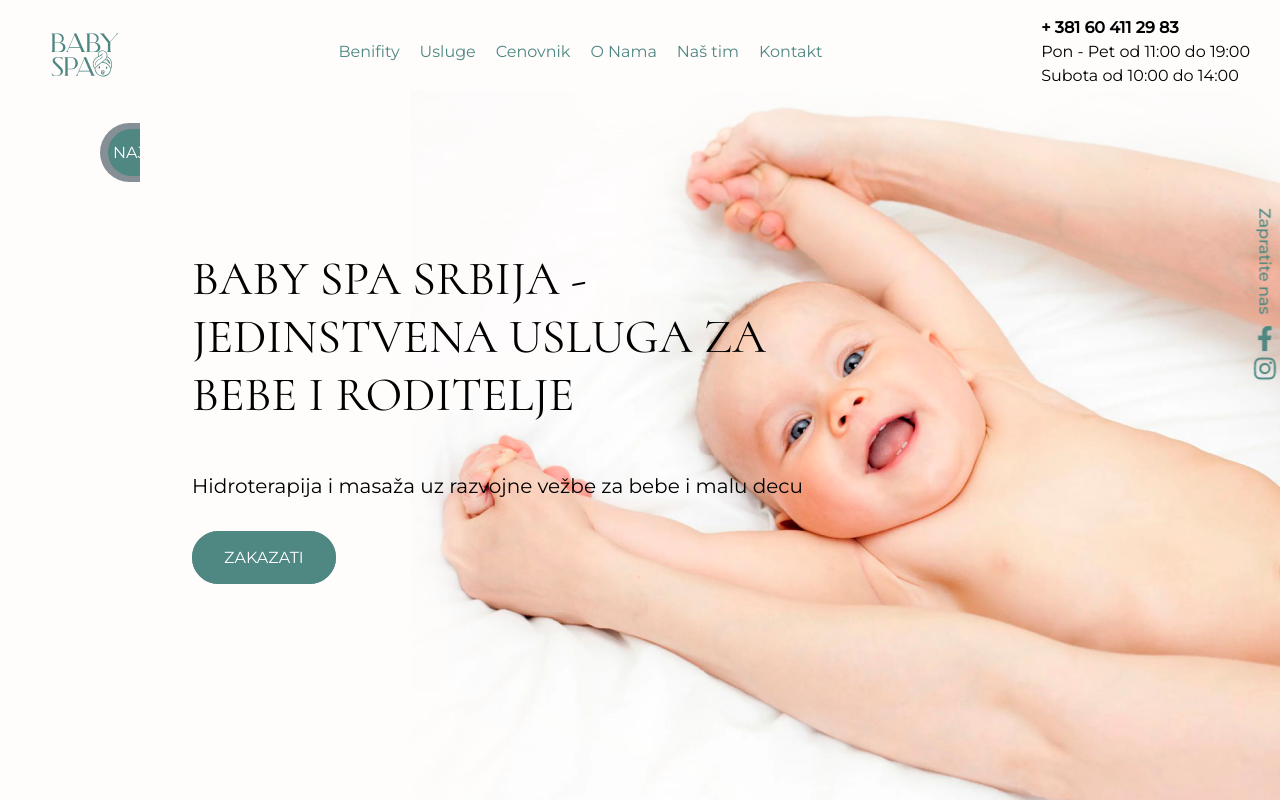
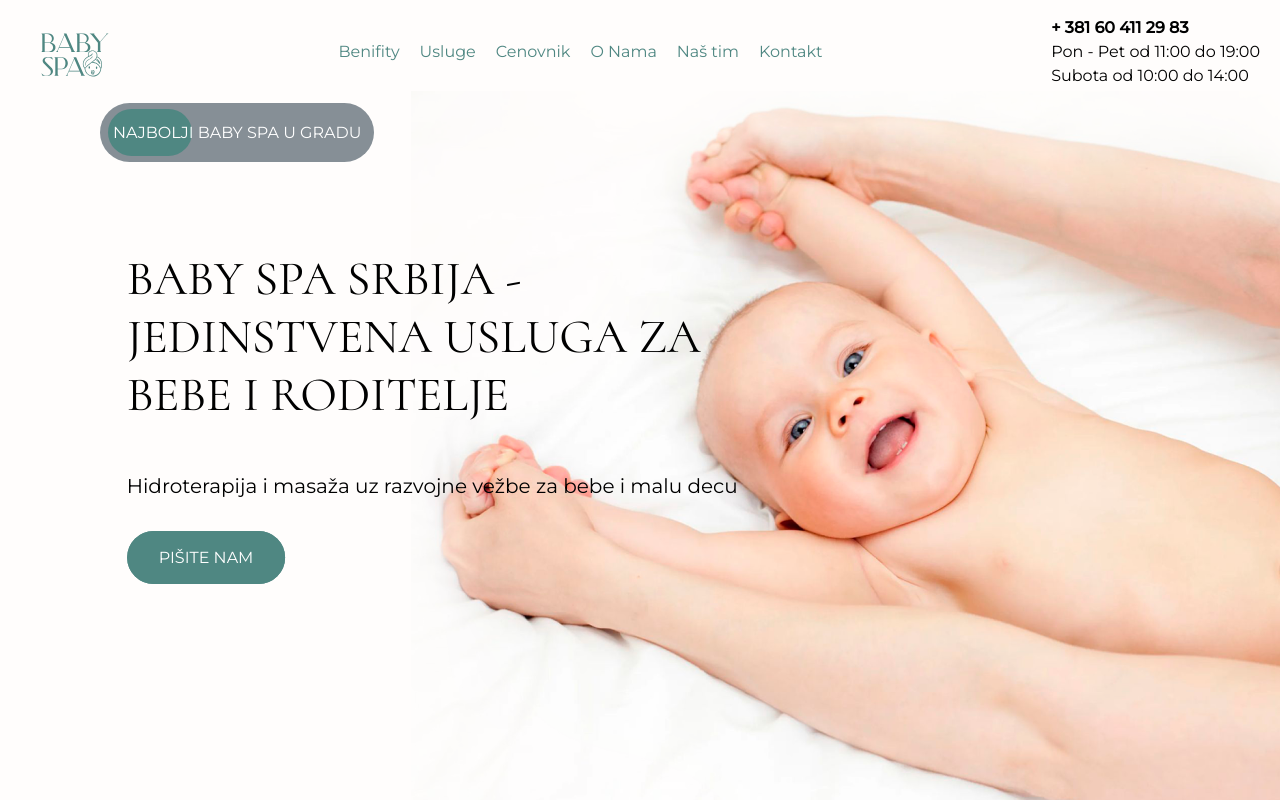
Before and after one commit to jimmyatv/myBabySpa, a React (Create React App) app: page / in a window 1280 px wide. Shown: the top 800 px of the page. Built offline with nearby package versions, Linux system fonts and the light colour scheme.

Commit message:
Header | FIXED

```diff
--- a/src/components/Header/Header.css
+++ b/src/components/Header/Header.css
@@ -1,5 +1,5 @@
 .header {
-    padding: 0 3rem;
+    padding: 0 2rem;
     position: relative;
     z-index: 5;
 }
@@ -189,8 +189,4 @@
     .working-hours {
         display: none;
     }
-
-    .header {
-        padding: 1.5rem;
-    }
 }
--- a/src/components/Hero/Hero.css
+++ b/src/components/Hero/Hero.css
@@ -4,7 +4,6 @@
 }
 
 .the-best-babyspa {
-    margin-top: 2rem;
     background: #868f96;
     border-radius: 4rem;
     width: fit-content;
@@ -17,7 +16,7 @@
     justify-content: flex-start;
     position: absolute;
     left: 10rem;
-    z-index: 1;
+    z-index: 2;
 }
 
 .the-best-babyspa>span {
@@ -44,7 +43,7 @@
 .hero-text {
     position: absolute;
     top: 25%;
-    left: 50%;
+    left: 47%;
     z-index: 2;
     transform: translate(-70%, 50px);
 }
@@ -60,47 +59,9 @@
     margin: 5rem 0;
 }
 
-.social {
-    display: flex;
-    justify-content: end;
-    color: var(--primary);
-    position: fixed;
-    top: 50%;
-    right: 0;
-    transform: translate(0%, -50%) rotate(90deg);
-    transform-origin: top right;
-    z-index: 5;
-}
-
-.social-icon {
-    font-size: 2.5rem;
-    cursor: pointer;
-    transition: var(--transition);
-}
-
-.social-icon:hover {
-    color: #6ca39f;
-}
-
-.social span:nth-child(1) {
-    font-weight: 500;
-    display: flex;
-    align-items: center;
-    margin-right: 1rem;
-}
-
-.social span:nth-child(2), .social span:nth-child(3) {
-    transform: rotate(270deg);
-    margin-left: 0.5rem;
-}
 
 /* Media Query max-width 576px */
 @media screen and (max-width: 576px) {
-    .social {
-        margin-right: unset;
-        align-items: center;
-        justify-content: center;
-    }
 
     .hero-text {
         top: 35%;
@@ -121,9 +82,8 @@
     }
 
     .the-best-babyspa {
-        left: 0;
+        left: 2%;
         right: 0;
-        margin: 4.5rem auto;
         z-index: 1;
     }
 
--- a/src/components/Hero/Hero.jsx
+++ b/src/components/Hero/Hero.jsx
@@ -40,7 +40,7 @@ const Hero = () => {
         <div className="hero-text">
           <h1>Baby spa srbija - jedinstvena usluga za bebe i roditelje</h1>
           <p>Hidroterapija i masaža uz razvojne vežbe za bebe i malu decu</p>
-          <a className="btn" href="">Zakazati</a>
+          <a className="btn" href="">Pišite nam</a>
         </div>
         {isWideScreen ? (
           <motion.img
@@ -58,11 +58,6 @@ const Hero = () => {
             alt=""
           />
         )}
-        <div className="social">
-          <span>Zapratite nas</span>
-          <span className="social-icon"><FaFacebookF/></span>
-          <span className="social-icon"><FaInstagram/></span>
-        </div>
       </div>
     </div>
   );
```
Also changed, not shown: src/assets/ivanaLogo.png (added).
